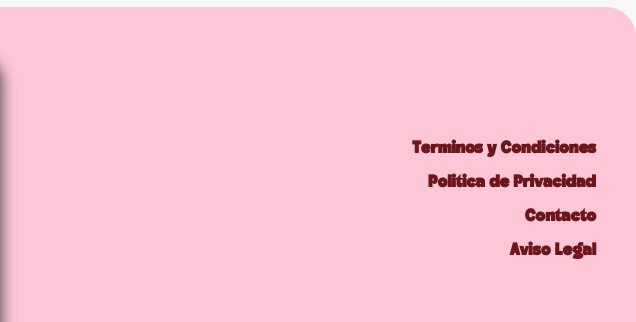
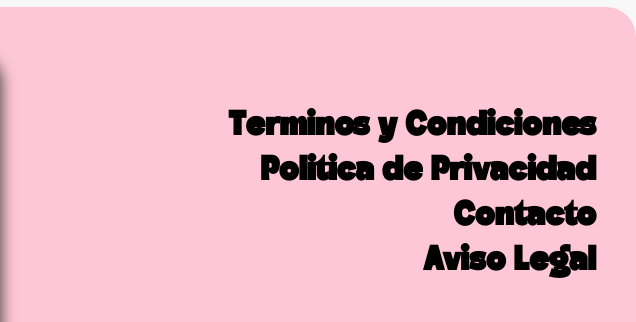
Before and after one commit to Leiner2024/Proyecto1LMSGI-LeinerX, a plain HTML site: page index.html in a window 1280 px wide. Shown: the part 1680-2002 px from the top of the page, 644-1280 px from the left. Drawn offline with Linux system fonts and the light colour scheme.

Commit message:
Update major of Footer

```diff
--- a/index.html
+++ b/index.html
@@ -381,6 +381,15 @@
         </main>
     </div>
 
+    <!-- Vista Legal -->
+    <div id="vista-legal" class="vista" style="display: none;">
+        <main class="container-main" style="padding-top: 150px; margin-bottom: 5rem;">
+            <h2 id="titulo-legal" class="categoria-titulo">Legal</h2>
+            <div id="contenido-legal" style="text-align: left; background-color: var(--Blanco); padding: 30px; border-radius: 20px; box-shadow: 0 4px 10px rgba(0,0,0,0.2); color: var(--GrisFosc); font-family: sans-serif; line-height: 1.6; font-size: 1.2rem;">
+            </div>
+        </main>
+    </div>
+
     <footer>
         <div class="footer-top">
             <div class="side lado-left">
@@ -391,10 +400,10 @@
 
             <div class="side lado-right">
                 <div class="legal">
-                    <a href="#"><p>Terminos y Condiciones</p></a>
-                    <a href="#"><p>Politica de Privacidad</p></a>
-                    <a href="#"><p>Contacto</p></a>
-                    <a href="#"><p>Aviso Legal</p></a>
+                    <span class="nav-link" data-target="legal" data-doc="terminos" style="display: block; margin-bottom: 10px; font-weight: bold; cursor: pointer;">Terminos y Condiciones</span>
+                    <span class="nav-link" data-target="legal" data-doc="privacidad" style="display: block; margin-bottom: 10px; font-weight: bold; cursor: pointer;">Politica de Privacidad</span>
+                    <span class="nav-link" data-target="legal" data-doc="contacto" style="display: block; margin-bottom: 10px; font-weight: bold; cursor: pointer;">Contacto</span>
+                    <span class="nav-link" data-target="legal" data-doc="aviso" style="display: block; margin-bottom: 10px; font-weight: bold; cursor: pointer;">Aviso Legal</span>
                 </div>
             </div>
         </div>
```
